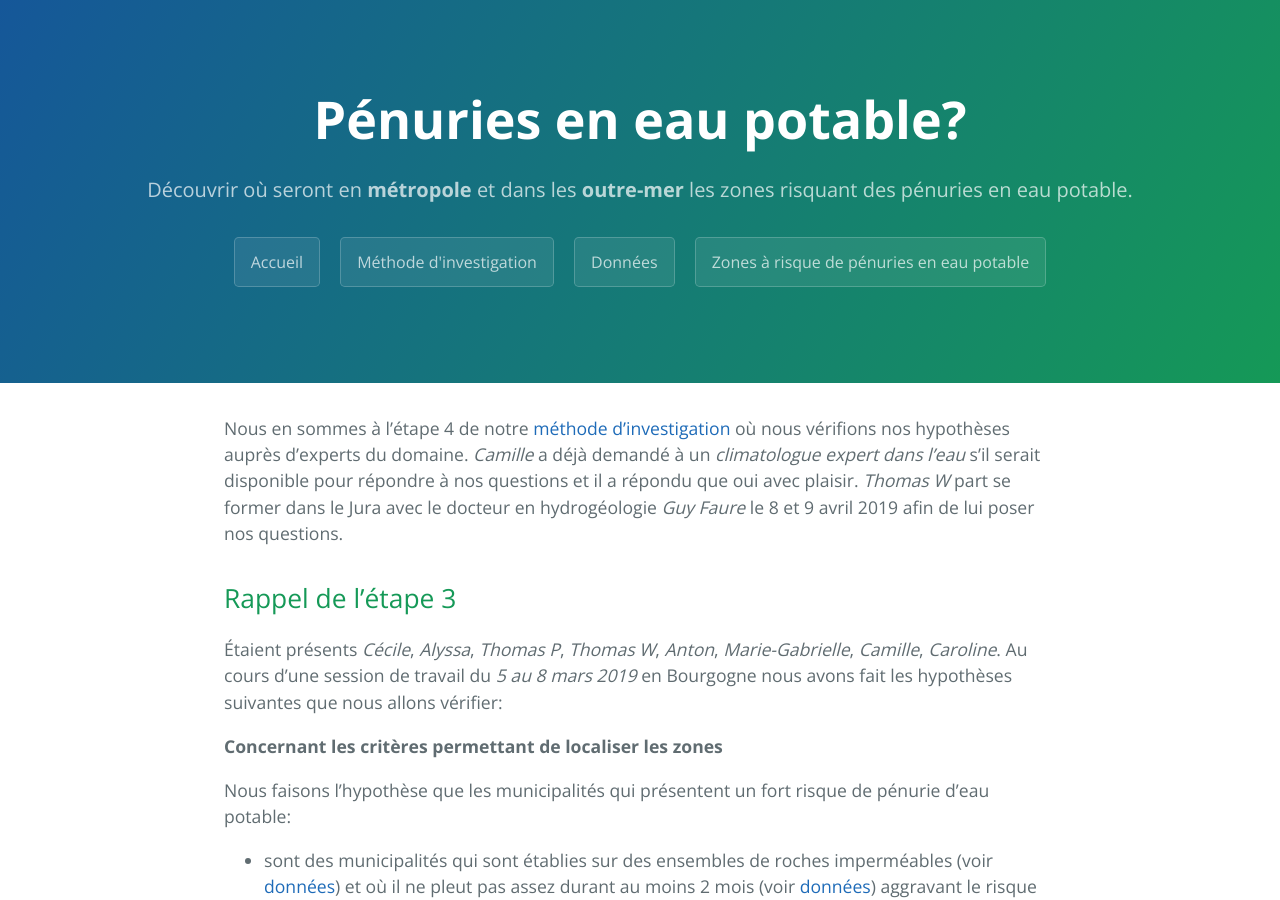
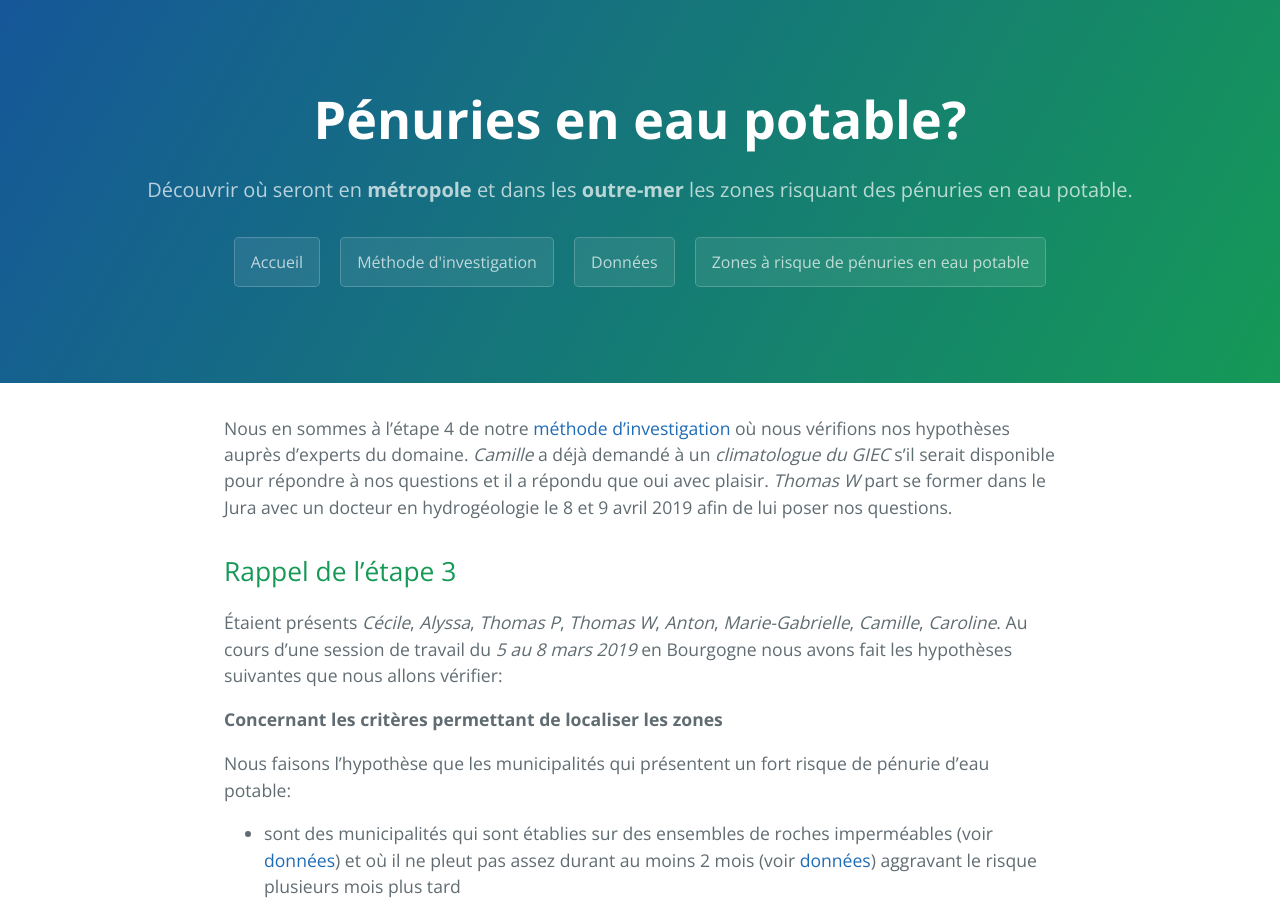
Before and after one commit to secheresses/Ancien-site, a Jekyll site: the page built from pages/risques-penurie-eau.md, in a window 1280 px wide and 900 px high. Built offline with Jekyll 4.4.1, drawn with Linux system fonts in a browser that asks for light colours.

Commit message:
Mise à jour noms

```diff
--- a/pages/risques-penurie-eau.md
+++ b/pages/risques-penurie-eau.md
@@ -5,7 +5,7 @@ description: Découvrir où seront en <strong>métropole</strong> et dans les <s
 permalink: /risques-penurie-eau
 ---
 
-Nous en sommes à l'étape 4 de notre [méthode d'investigation](../methode) où nous vérifions nos hypothèses auprès d'experts du domaine. *Camille* a déjà demandé à un *climatologue expert dans l'eau* s'il serait disponible pour répondre à nos questions et il a répondu que oui avec plaisir. *Thomas W* part se former dans le Jura avec le docteur en hydrogéologie *Guy Faure* le 8 et 9 avril 2019 afin de lui poser nos questions.
+Nous en sommes à l'étape 4 de notre [méthode d'investigation](../methode) où nous vérifions nos hypothèses auprès d'experts du domaine. *Camille* a déjà demandé à un *climatologue du GIEC* s'il serait disponible pour répondre à nos questions et il a répondu que oui avec plaisir. *Thomas W* part se former dans le Jura avec un docteur en hydrogéologie le 8 et 9 avril 2019 afin de lui poser nos questions.
 
 Rappel de l'étape 3
 ---
```
